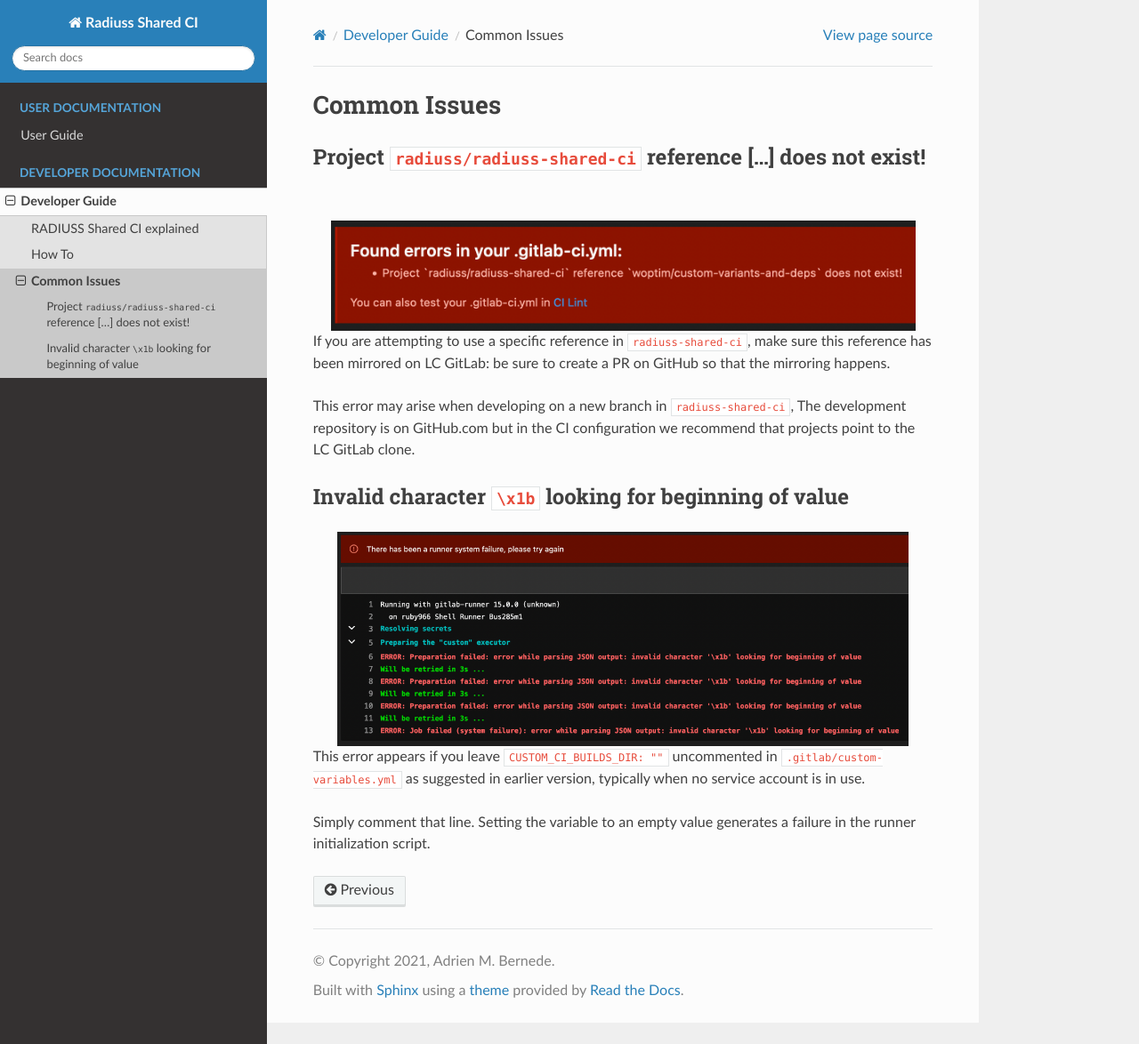
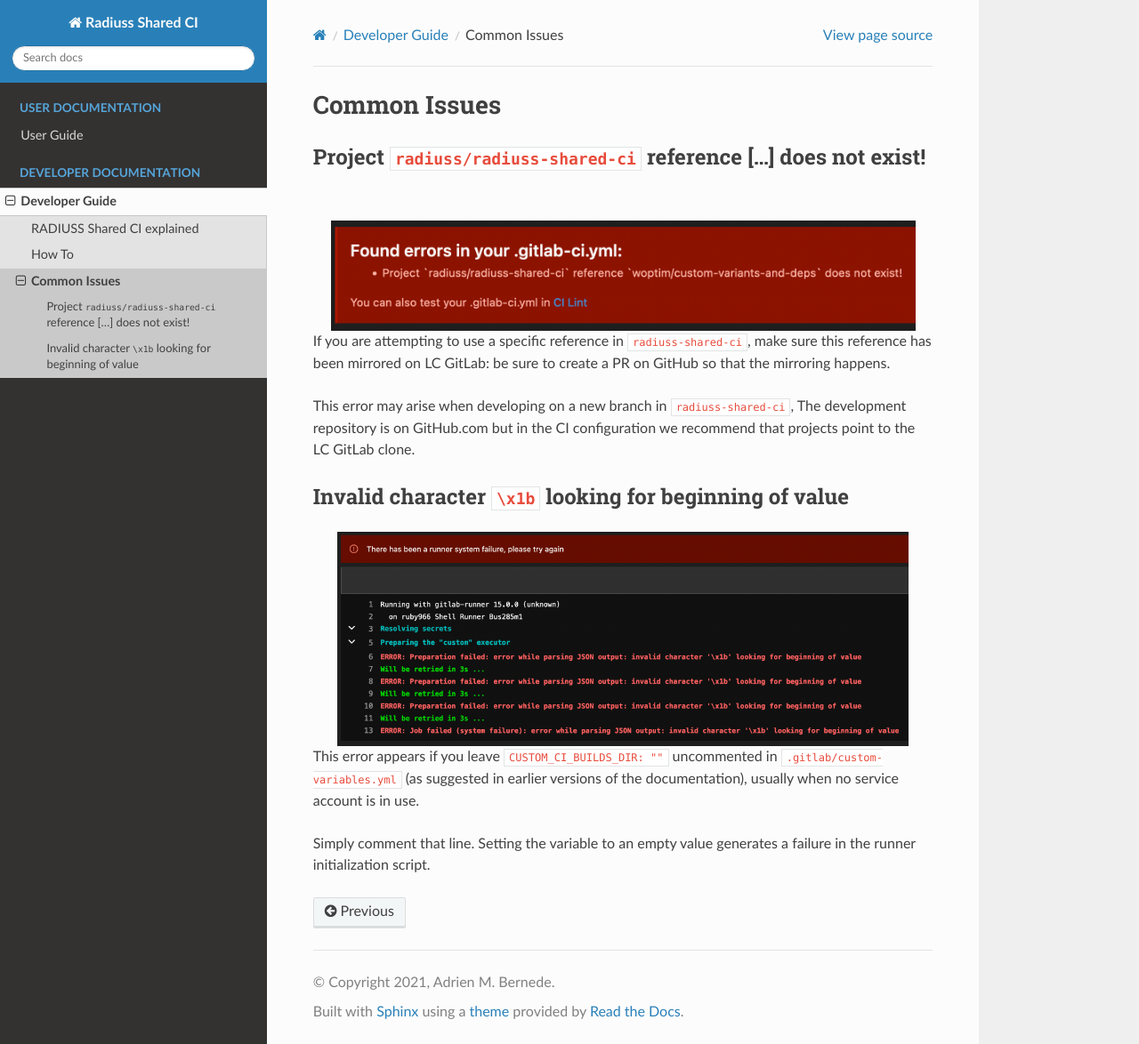
Before and after one commit to LLNL/radiuss-shared-ci, a Sphinx documentation site: the page built from docs/sphinx/dev_guide/common_issues.rst, in a window 1280 px wide and 1174 px high. Shown: the whole window at 89% size. Built offline with Sphinx 7.4.7 and the Read the Docs theme 2.0.0, drawn with Linux system fonts in a browser that asks for light colours.

Commit message:
Minor change

```diff
--- a/docs/sphinx/dev_guide/common_issues.rst
+++ b/docs/sphinx/dev_guide/common_issues.rst
@@ -40,8 +40,8 @@ Invalid character ``\x1b`` looking for beginning of value
 
 
 This error appears if you leave ``CUSTOM_CI_BUILDS_DIR: ""`` uncommented in
-``.gitlab/custom-variables.yml`` as suggested in earlier version, typically
-when no service account is in use.
+``.gitlab/custom-variables.yml`` (as suggested in earlier versions of the
+documentation), usually when no service account is in use.
 
 Simply comment that line. Setting the variable to an empty value generates
 a failure in the runner initialization script.
```
